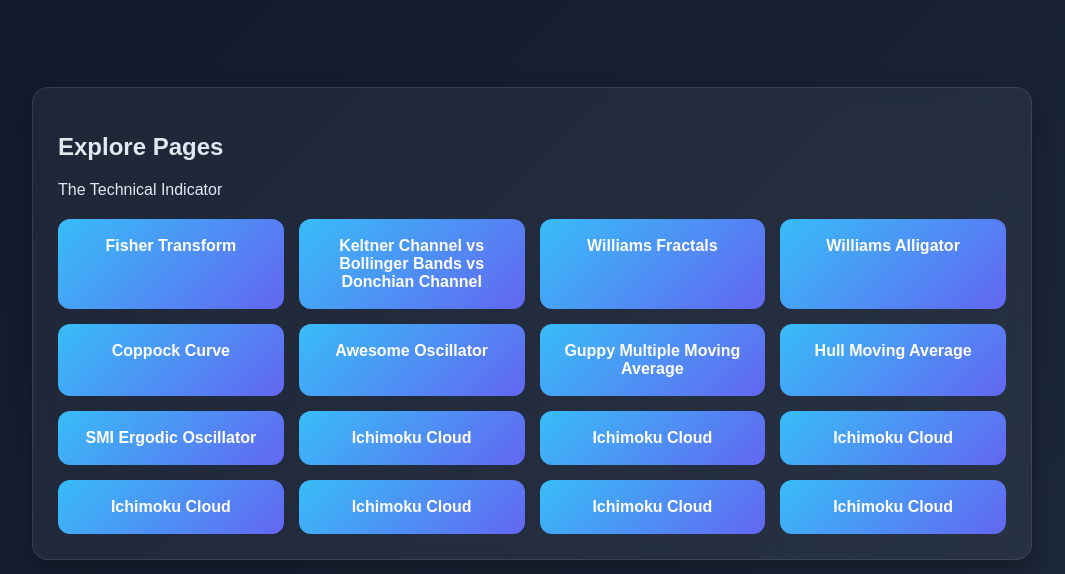
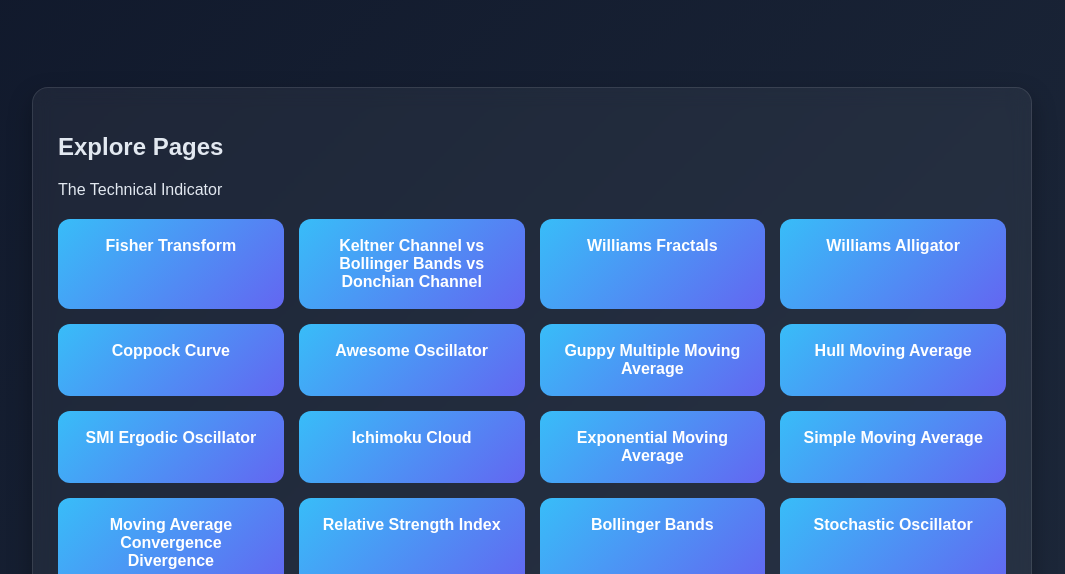
Before and after one commit to debabrata24online/Technical-Indicator, a plain HTML site: page index.html in a window 1280 px wide. Shown: the part 226-800 px from the top of the page, without its empty margins (108-1173 px from the left). Drawn offline with Linux system fonts and the light colour scheme.

Commit message:
Update index.html

```diff
--- a/index.html
+++ b/index.html
@@ -109,12 +109,12 @@
         <a href="TI_8.html" class="link-box" target="_blank">Hull Moving Average</a>
         <a href="TI_9.html" class="link-box" target="_blank">SMI Ergodic Oscillator</a>
         <a href="TI_10.html" class="link-box" target="_blank">Ichimoku Cloud</a>
-        <a href="TI_11.html" class="link-box" target="_blank">Ichimoku Cloud</a>
-        <a href="TI_12.html" class="link-box" target="_blank">Ichimoku Cloud</a>
-        <a href="TI_13.html" class="link-box" target="_blank">Ichimoku Cloud</a>
-        <a href="TI_14.html" class="link-box" target="_blank">Ichimoku Cloud</a>
-        <a href="TI_15.html" class="link-box" target="_blank">Ichimoku Cloud</a>
-        <a href="TI_16.html" class="link-box" target="_blank">Ichimoku Cloud</a>
+         <a href="TI_11.html" class="link-box" target="_blank">Exponential Moving Average</a>
+          <a href="TI_12.html" class="link-box" target="_blank">Simple Moving Average</a>
+           <a href="TI_13.html" class="link-box" target="_blank">Moving Average Convergence Divergence</a>
+            <a href="TI_14.html" class="link-box" target="_blank">Relative Strength Index</a>
+             <a href="TI_15.html" class="link-box" target="_blank">Bollinger Bands</a>
+              <a href="TI_16.html" class="link-box" target="_blank">Stochastic Oscillator</a>
       </div>
     </div>
   </div>
```
